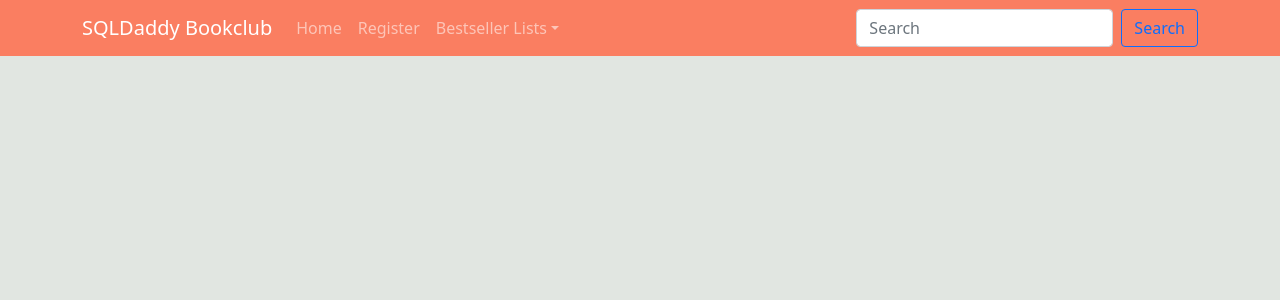
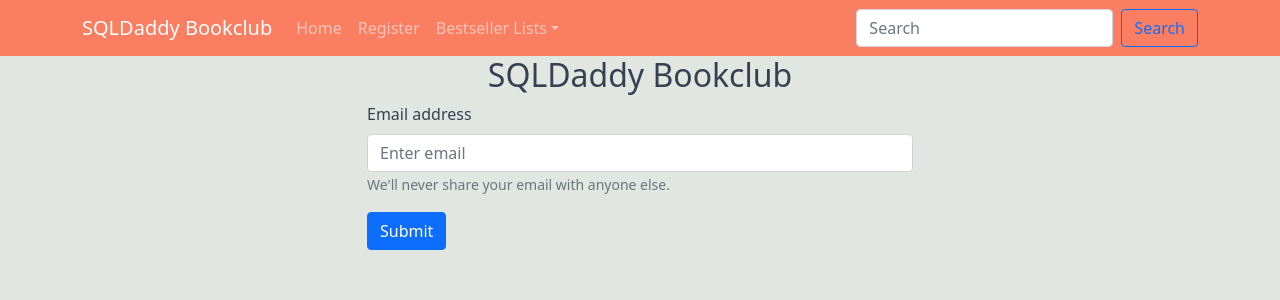
Before and after one commit to prashantkumar1113/MileStone2MERNproject, a React (Create React App) app in the folder react-app/: page /login in a window 1280 px wide. Shown: the top 300 px of the page. Built offline with nearby package versions, Linux system fonts and the light colour scheme.

Commit message:
Changed the view of the login/registration components.

```diff
--- a/react-app/src/App.css
+++ b/react-app/src/App.css
@@ -50,3 +50,8 @@ body {
     color: #fa7e61;
     text-align: center;
 }
+
+.center{
+    text-align: center;
+    justify-content: center;
+}
--- a/react-app/src/App.js
+++ b/react-app/src/App.js
@@ -30,6 +30,10 @@ function App() {
                         path="/fiction"
                         element={<BooksRow list="Combined-Print-and-E-Book-Fiction" />}
                     />
+                    <Route
+                        path="/login"
+                        element={<LoginForm />}
+                    />
 
                     {/* <BooksRow title="NYT Fiction Best Sellers" /> */}
                 </Routes>
--- a/react-app/src/components/Login.js
+++ b/react-app/src/components/Login.js
@@ -1,11 +1,12 @@
 import React from "react";
-import {Form, Button, Card} from "react-bootstrap";
+import {Form, Button, Card, Container, Row, Col} from "react-bootstrap";
 
 export default function LoginForm() {
     return(
-<Card style = {{width: "30rem", justifyContent: "center"}}>
+    <Row className="justify-content-md-center">
+        <Col xs={6}>
             <Form>
-        <Card.Header as="h2" className="bookclub-title"> SQLDaddy Bookclub</Card.Header>
+                <h2 className="center"> SQLDaddy Bookclub</h2>
                 <Form.Group className="mb-3" controlId="formBasicEmail">
                     <Form.Label>Email address</Form.Label>
                     <Form.Control type="email" placeholder="Enter email" />
@@ -18,6 +19,7 @@ export default function LoginForm() {
                     Submit
                 </Button>
             </Form>
-</Card>
+        </Col>
+    </Row>
  )
 }
--- a/react-app/src/components/Register.js
+++ b/react-app/src/components/Register.js
@@ -1,14 +1,17 @@
 import React from "react";
-import {Form, Button } from "react-bootstrap";
+import {Form, Button, Container, Col, Row } from "react-bootstrap";
+import {Link} from "react-router-dom";
 
 export default function RegisterForm() {
     return(
+<Row className="justify-content-md-center">
+    <Col xs={6}>
     <Form>
         <h2 className="bookclub-title"> SQLDaddy Bookclub</h2>
 
     <Form.Group className="mb-3" controlId="formBasicfName">
         <Form.Label>First Name</Form.Label>
-    <Form.Control placeholder="First Name" />
+        <Form.Control placeholder="First Name"/>
     </Form.Group>
 
     <Form.Group className="mb-3" controlId="formBasiclName">
@@ -29,10 +32,12 @@ export default function RegisterForm() {
         <Form.Control placeholder="Birthdate" />
     </Form.Group>
 
-  <Button variant="primary" type="submit">
+    <Button variant="primary" type="submit" className="center">
         Submit
     </Button>
-  <h6>Already have an account? <a href = "login route">Login!</a></h6>
+    <h6 className="center">Already have an account? <Link className="nav-link" to="/login">Login!</Link></h6>
 </Form>
+</Col>
+</Row>
 )
 }
```
Lines whose indentation alone changed are shown as unchanged.
